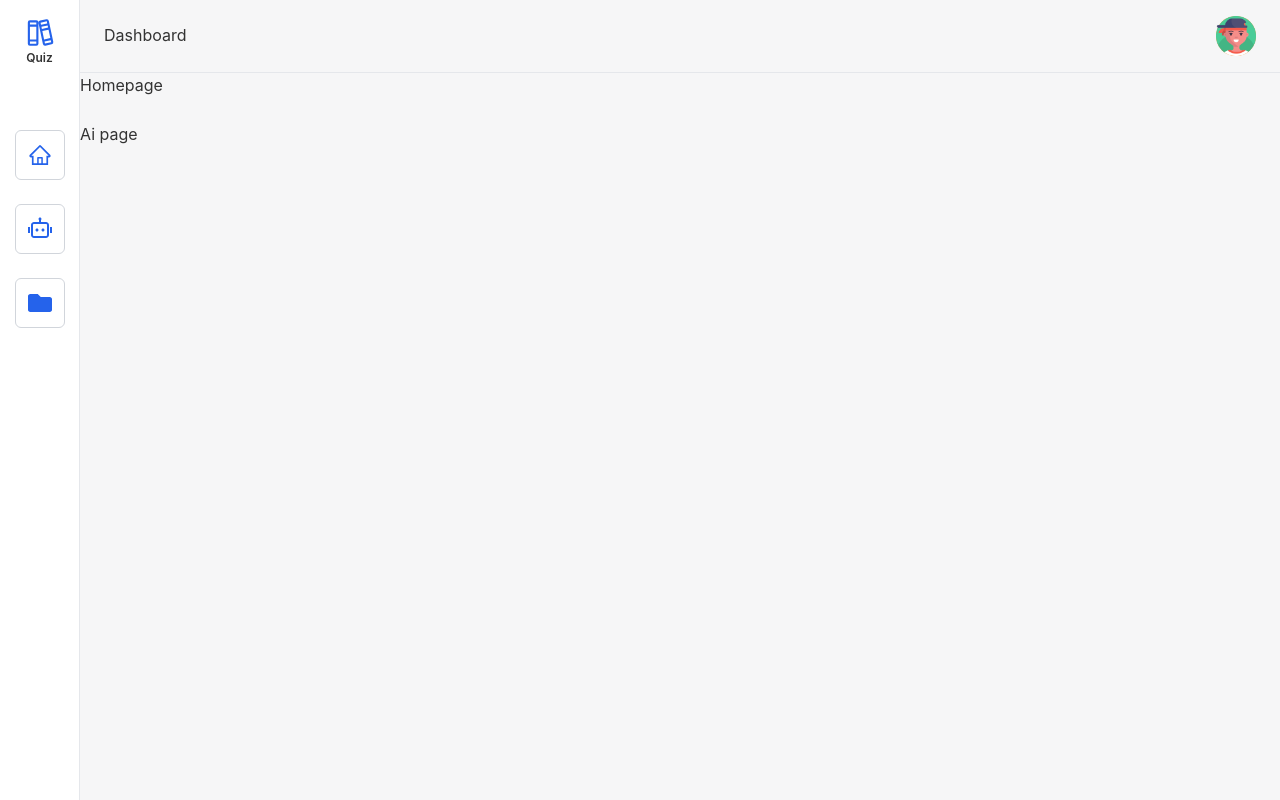
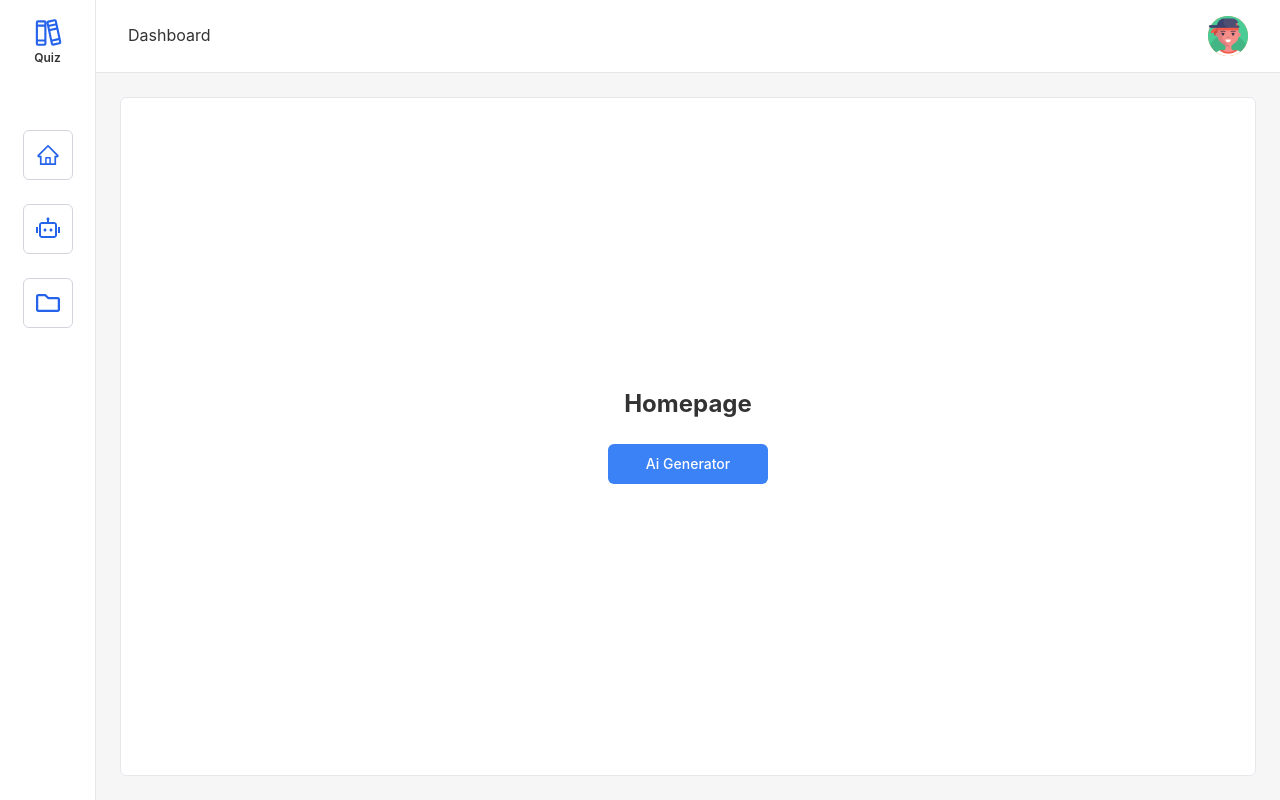
Before and after one commit to Juliosc1/quizGenieUi, a React (Vite) app: page / in a window 1280 px wide. Built offline with nearby package versions, Linux system fonts and the light colour scheme; no server answers.

Commit message:
new ui button component

```diff
--- a/src/components/layouts/Header.jsx
+++ b/src/components/layouts/Header.jsx
@@ -6,12 +6,10 @@ import { IoClose } from "react-icons/io5";
 
 const Header = ({ toggleSidebar, isSidebarActive }) => {
   return (
-    <div className={`${styles.flexBetween} h-20 w-full border-b px-6`}>
+    <div className={`${styles.flexBetween} h-20 w-full border-b px-8 bg-white`}>
       <p>Dashboard</p>
       <div className="flex items-center gap-3">
-        <div
-          className={`${styles.flexCenter} h-10 w-10 bg-orange-400 rounded-full`}
-        >
+        <div className={`${styles.flexCenter} h-10 w-10 bg-orange-400 rounded-full`}>
           <img src={AvatarUser} alt="userLogo" />
         </div>
 
--- a/src/components/layouts/Sidebar.jsx
+++ b/src/components/layouts/Sidebar.jsx
@@ -3,12 +3,12 @@ import { Link } from "react-router-dom";
 import { PiBooks } from "react-icons/pi";
 import { AiOutlineHome } from "react-icons/ai";
 import { RiRobot2Line } from "react-icons/ri";
-import { FaFolder } from "react-icons/fa";
+import { FaRegFolder } from "react-icons/fa";
 import styles from "../../styles";
 
 const Sidebar = ({ toggleSidebar }) => {
   return (
-    <div className="fixed inset-y-0 left-0 z-50 flex items-center justify-start flex-col w-20 bg-white border-r gap-6 transition-transform transform md:relative md:translate-x-0">
+    <div className="fixed inset-y-0 left-0 z-50 flex items-center justify-start flex-col w-24 bg-white border-r gap-6 transition-transform transform md:relative md:translate-x-0">
       <Link to="/" onClick={toggleSidebar}>
         <div className={`${styles.flexCenter} flex-col ${styles.iconLarge} mt-4 mb-10`}>
           <PiBooks className={`text-blue-600 ${styles.iconMedium}`} />
@@ -26,7 +26,7 @@ const Sidebar = ({ toggleSidebar }) => {
         </div>
       </Link>
       <div className={`${styles.flexCenter} ${styles.iconLarge} border border-gray-300 rounded-md`}>
-        <FaFolder className={`text-blue-600 font-semibold ${styles.iconSmall}`}/>
+        <FaRegFolder className={`text-blue-600 font-semibold ${styles.iconSmall}`}/>
       </div>
     </div>
   );
--- /dev/null
+++ b/src/components/ui/Button.jsx
@@ -0,0 +1,25 @@
+import React from 'react'
+import styles from '../../styles';
+
+const Button = ({ children, color, onClick }) => {
+
+  let colorBtn = "";
+
+  if (color === "primary") {
+    colorBtn = "bg-blue-500 hover:bg-blue-600 text-white"
+  } else if (color === "secondary") {
+    colorBtn = "bg-blue-700 hover:bg-blue-800 text-white"
+  } else if (color === "basic") {
+    colorBtn = "bg-gray-100 border border-gray-200 hover:bg-gray-200 text-text_color"
+  } else if (color === "basic_outline") {
+    colorBtn = "border border-gray-500 hover:bg-gray-200 hover:border-none text-text_color"
+  } else if (color === "success") {
+    colorBtn = "bg-green-500 hover:bg-green-500_hover hover:border-none text-white"
+  }
+
+  return (
+    <button type='submit' onClick={onClick} className={`${styles.label2} ${colorBtn} h-[40px] px-4 rounded-md w-full`}>{children}</button>
+  )
+}
+
+export default Button
--- a/src/pages/Homepage.jsx
+++ b/src/pages/Homepage.jsx
@@ -1,13 +1,24 @@
 import React from "react";
-import { Link } from "react-router-dom";
+import { useNavigate } from "react-router-dom";
+import styles from "../styles";
+import Button from "../components/ui/Button";
 
 function Homepage() {
+  const navigate = useNavigate();
+
+  const handleClick = () => {
+    navigate("/generator")
+  }
+
+
   return (
-    <div className="flex flex-col h-full w-full md:rounded-tl-lg overflow-auto gap-6 ">
-      <h1>Homepage</h1>
-      <Link to="/generator">
-        <button>Ai page</button>
-      </Link>
+    <div className="flex flex-col h-full w-full overflow-auto p-6 ">
+      <div className={`${styles.flexCenter} flex-col h-full w-full p-6 rounded-md bg-white border border-gray-200 gap-6`}>
+        <h1 className={`${styles.heading3}`}>Homepage</h1>
+        <div className="flex w-40">
+          <Button color="primary" onClick={handleClick}>Ai Generator</Button>
+        </div>
+      </div>
     </div>
   );
 }
```
